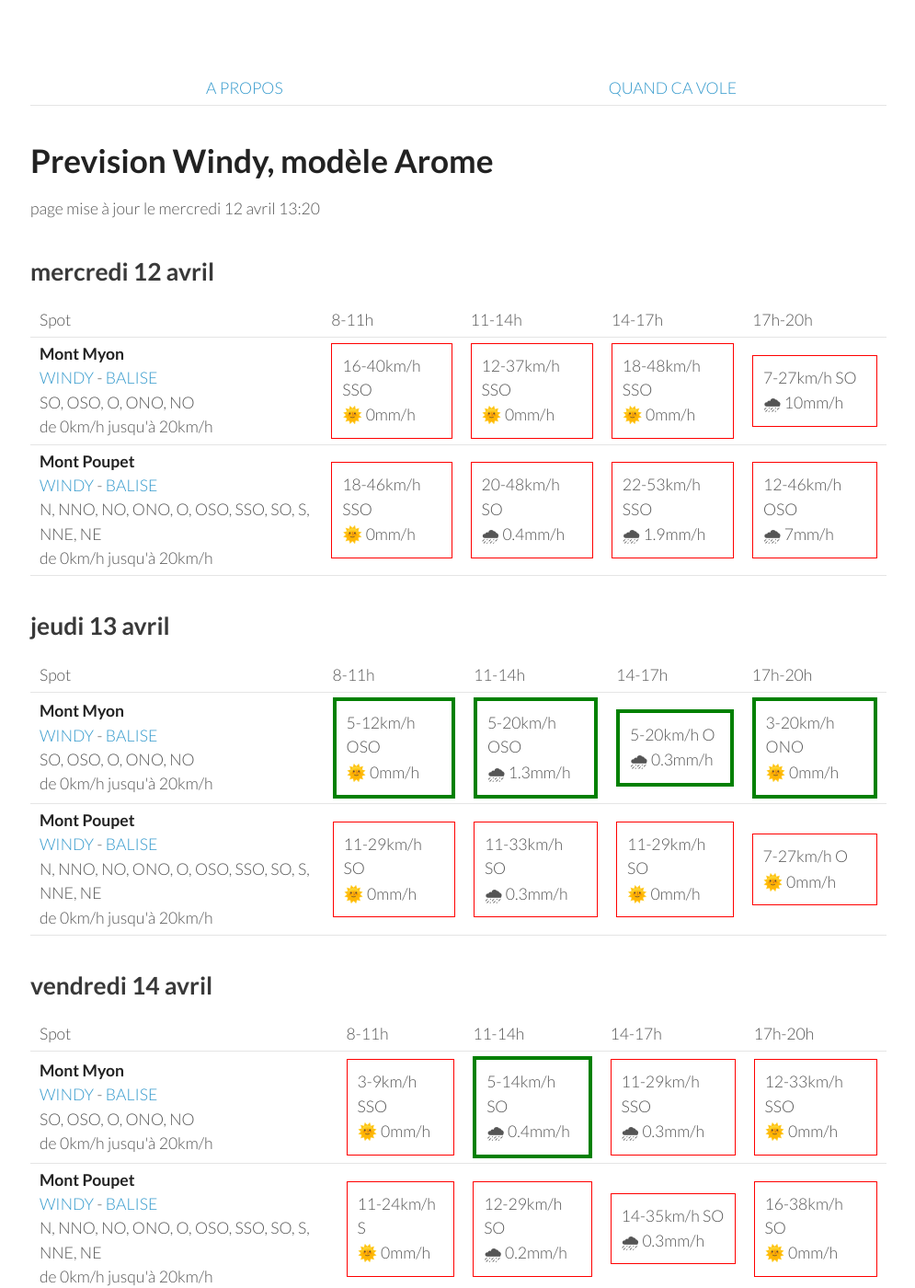
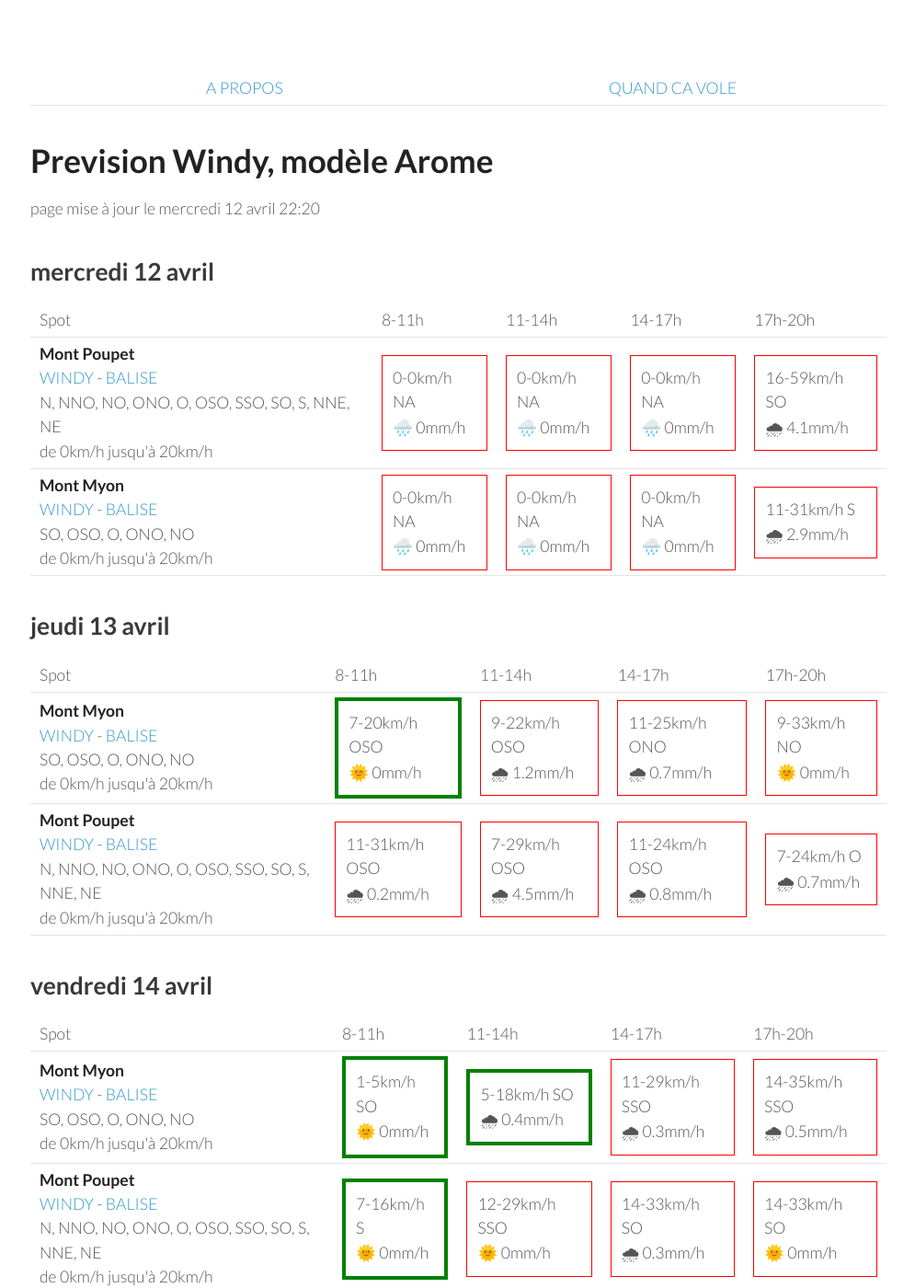
Before and after one commit to parapente-dans-le-nord/parapente-dans-le-nord.github.io, a Jekyll site: the page built from jura.markdown, in a window 1280 px wide and 1400 px high. Shown: the whole window at 92% size, without its empty margins (25-1020 px from the left). Built offline with Jekyll 4.4.1, drawn with Linux system fonts in a browser that asks for light colours; some of the changed text lies outside the part shown.

Commit message:
update index.markdown

```diff
--- a/jura.markdown
+++ b/jura.markdown
@@ -7,7 +7,7 @@ title:  "Tous les spots"
 {: .links}
 
 # Prevision Windy, modèle Arome
-page mise à jour le mercredi 12 avril 13:20
+page mise à jour le mercredi 12 avril 22:20
 
 ## mercredi 12 avril
 
@@ -22,23 +22,21 @@ page mise à jour le mercredi 12 avril 13:20
       <td>17h-20h</td>
     </tr>
 <tr>
-        <td><strong>Mont Myon</strong><br><a href="https://windy.com/46.331/5.397?45.898,5.394,8,m:eWoagj8">WINDY</a> - <span class=""><a href="http://www.balisemeteo.com/balise.php?idBalise=70">BALISE</a> </span><br> <span class="vent-favorable">SO, OSO, O, ONO, NO</span><br><span class="force-vent">de 0km/h jusqu'à 20km/h</span> </td>
+        <td><strong>Mont Poupet</strong><br><a href="https://windy.com/46.970/5.876?46.541,5.876,8">WINDY</a> - <span class=""><a href="http://www.balisemeteo.com/balise.php?idBalise=92">BALISE</a> </span><br> <span class="vent-favorable">N, NNO, NO, ONO, O, OSO, SSO, SO, S, NNE, NE</span><br><span class="force-vent">de 0km/h jusqu'à 20km/h</span> </td>
 
-            <td><div class="not-flyable"><p>16-40km/h SSO</p><p>🌞 0mm/h</p></div></td>
-            <td><div class="not-flyable"><p>12-37km/h SSO</p><p>🌞 0mm/h</p></div></td>
-            <td><div class="not-flyable"><p>18-48km/h SSO</p><p>🌞 0mm/h</p></div></td>
-            <td><div class="not-flyable"><p>7-27km/h SO</p><p>🌧 10mm/h</p></div></td>
-
+            <td><div class="not-flyable"><p>0-0km/h NA</p><p>🌧️ 0mm/h</p></div></td>
+            <td><div class="not-flyable"><p>0-0km/h NA</p><p>🌧️ 0mm/h</p></div></td>
+            <td><div class="not-flyable"><p>0-0km/h NA</p><p>🌧️ 0mm/h</p></div></td>
+            <td><div class="not-flyable"><p>16-59km/h SO</p><p>🌧 4.1mm/h</p></div></td>
 
     </tr>
 <tr>
-        <td><strong>Mont Poupet</strong><br><a href="https://windy.com/46.970/5.876?46.541,5.876,8">WINDY</a> - <span class=""><a href="http://www.balisemeteo.com/balise.php?idBalise=92">BALISE</a> </span><br> <span class="vent-favorable">N, NNO, NO, ONO, O, OSO, SSO, SO, S, NNE, NE</span><br><span class="force-vent">de 0km/h jusqu'à 20km/h</span> </td>
+        <td><strong>Mont Myon</strong><br><a href="https://windy.com/46.331/5.397?45.898,5.394,8,m:eWoagj8">WINDY</a> - <span class=""><a href="http://www.balisemeteo.com/balise.php?idBalise=70">BALISE</a> </span><br> <span class="vent-favorable">SO, OSO, O, ONO, NO</span><br><span class="force-vent">de 0km/h jusqu'à 20km/h</span> </td>
 
-            <td><div class="not-flyable"><p>18-46km/h SSO</p><p>🌞 0mm/h</p></div></td>
-            <td><div class="not-flyable"><p>20-48km/h SO</p><p>🌧 0.4mm/h</p></div></td>
-            <td><div class="not-flyable"><p>22-53km/h SSO</p><p>🌧 1.9mm/h</p></div></td>
-            <td><div class="not-flyable"><p>12-46km/h OSO</p><p>🌧 7mm/h</p></div></td>
-
+            <td><div class="not-flyable"><p>0-0km/h NA</p><p>🌧️ 0mm/h</p></div></td>
+            <td><div class="not-flyable"><p>0-0km/h NA</p><p>🌧️ 0mm/h</p></div></td>
+            <td><div class="not-flyable"><p>0-0km/h NA</p><p>🌧️ 0mm/h</p></div></td>
+            <td><div class="not-flyable"><p>11-31km/h S</p><p>🌧 2.9mm/h</p></div></td>
 
     </tr>
 
@@ -60,20 +58,20 @@ page mise à jour le mercredi 12 avril 13:20
 <tr>
         <td><strong>Mont Myon</strong><br><a href="https://windy.com/46.331/5.397?45.898,5.394,8,m:eWoagj8">WINDY</a> - <span class=""><a href="http://www.balisemeteo.com/balise.php?idBalise=70">BALISE</a> </span><br> <span class="vent-favorable">SO, OSO, O, ONO, NO</span><br><span class="force-vent">de 0km/h jusqu'à 20km/h</span> </td>
 
-            <td><div class="flyable"><p>5-12km/h OSO</p><p>🌞 0mm/h</p></div></td>
-            <td><div class="flyable"><p>5-20km/h OSO</p><p>🌧 1.3mm/h</p></div></td>
-            <td><div class="flyable"><p>5-20km/h O</p><p>🌧 0.3mm/h</p></div></td>
-            <td><div class="flyable"><p>3-20km/h ONO</p><p>🌞 0mm/h</p></div></td>
+            <td><div class="flyable"><p>7-20km/h OSO</p><p>🌞 0mm/h</p></div></td>
+            <td><div class="not-flyable"><p>9-22km/h OSO</p><p>🌧 1.2mm/h</p></div></td>
+            <td><div class="not-flyable"><p>11-25km/h ONO</p><p>🌧 0.7mm/h</p></div></td>
+            <td><div class="not-flyable"><p>9-33km/h NO</p><p>🌞 0mm/h</p></div></td>
 
 
     </tr>
 <tr>
         <td><strong>Mont Poupet</strong><br><a href="https://windy.com/46.970/5.876?46.541,5.876,8">WINDY</a> - <span class=""><a href="http://www.balisemeteo.com/balise.php?idBalise=92">BALISE</a> </span><br> <span class="vent-favorable">N, NNO, NO, ONO, O, OSO, SSO, SO, S, NNE, NE</span><br><span class="force-vent">de 0km/h jusqu'à 20km/h</span> </td>
 
-            <td><div class="not-flyable"><p>11-29km/h SO</p><p>🌞 0mm/h</p></div></td>
-            <td><div class="not-flyable"><p>11-33km/h SO</p><p>🌧 0.3mm/h</p></div></td>
-            <td><div class="not-flyable"><p>11-29km/h SO</p><p>🌞 0mm/h</p></div></td>
-            <td><div class="not-flyable"><p>7-27km/h O</p><p>🌞 0mm/h</p></div></td>
+            <td><div class="not-flyable"><p>11-31km/h OSO</p><p>🌧 0.2mm/h</p></div></td>
+            <td><div class="not-flyable"><p>7-29km/h OSO</p><p>🌧 4.5mm/h</p></div></td>
+            <td><div class="not-flyable"><p>11-24km/h OSO</p><p>🌧 0.8mm/h</p></div></td>
+            <td><div class="not-flyable"><p>7-24km/h O</p><p>🌧 0.7mm/h</p></div></td>
 
 
     </tr>
@@ -96,20 +94,20 @@ page mise à jour le mercredi 12 avril 13:20
 <tr>
         <td><strong>Mont Myon</strong><br><a href="https://windy.com/46.331/5.397?45.898,5.394,8,m:eWoagj8">WINDY</a> - <span class=""><a href="http://www.balisemeteo.com/balise.php?idBalise=70">BALISE</a> </span><br> <span class="vent-favorable">SO, OSO, O, ONO, NO</span><br><span class="force-vent">de 0km/h jusqu'à 20km/h</span> </td>
 
-            <td><div class="not-flyable"><p>3-9km/h SSO</p><p>🌞 0mm/h</p></div></td>
-            <td><div class="flyable"><p>5-14km/h SO</p><p>🌧 0.4mm/h</p></div></td>
+            <td><div class="flyable"><p>1-5km/h SO</p><p>🌞 0mm/h</p></div></td>
+            <td><div class="flyable"><p>5-18km/h SO</p><p>🌧 0.4mm/h</p></div></td>
             <td><div class="not-flyable"><p>11-29km/h SSO</p><p>🌧 0.3mm/h</p></div></td>
-            <td><div class="not-flyable"><p>12-33km/h SSO</p><p>🌞 0mm/h</p></div></td>
+            <td><div class="not-flyable"><p>14-35km/h SSO</p><p>🌧 0.5mm/h</p></div></td>
 
 
     </tr>
 <tr>
         <td><strong>Mont Poupet</strong><br><a href="https://windy.com/46.970/5.876?46.541,5.876,8">WINDY</a> - <span class=""><a href="http://www.balisemeteo.com/balise.php?idBalise=92">BALISE</a> </span><br> <span class="vent-favorable">N, NNO, NO, ONO, O, OSO, SSO, SO, S, NNE, NE</span><br><span class="force-vent">de 0km/h jusqu'à 20km/h</span> </td>
 
-            <td><div class="not-flyable"><p>11-24km/h S</p><p>🌞 0mm/h</p></div></td>
-            <td><div class="not-flyable"><p>12-29km/h SO</p><p>🌧 0.2mm/h</p></div></td>
-            <td><div class="not-flyable"><p>14-35km/h SO</p><p>🌧 0.3mm/h</p></div></td>
-            <td><div class="not-flyable"><p>16-38km/h SO</p><p>🌞 0mm/h</p></div></td>
+            <td><div class="flyable"><p>7-16km/h S</p><p>🌞 0mm/h</p></div></td>
+            <td><div class="not-flyable"><p>12-29km/h SSO</p><p>🌞 0mm/h</p></div></td>
+            <td><div class="not-flyable"><p>14-33km/h SO</p><p>🌧 0.3mm/h</p></div></td>
+            <td><div class="not-flyable"><p>14-33km/h SO</p><p>🌞 0mm/h</p></div></td>
 
 
     </tr>
@@ -132,20 +130,20 @@ page mise à jour le mercredi 12 avril 13:20
 <tr>
         <td><strong>Mont Myon</strong><br><a href="https://windy.com/46.331/5.397?45.898,5.394,8,m:eWoagj8">WINDY</a> - <span class=""><a href="http://www.balisemeteo.com/balise.php?idBalise=70">BALISE</a> </span><br> <span class="vent-favorable">SO, OSO, O, ONO, NO</span><br><span class="force-vent">de 0km/h jusqu'à 20km/h</span> </td>
 
-            <td><div class="not-flyable"><p>9-22km/h SO</p><p>🌧 1mm/h</p></div></td>
-            <td><div class="not-flyable"><p>11-37km/h O</p><p>🌧 0.8mm/h</p></div></td>
-            <td><div class="not-flyable"><p>16-42km/h O</p><p>🌧 1mm/h</p></div></td>
-            <td><div class="not-flyable"><p>14-48km/h ONO</p><p>🌧 1.4mm/h</p></div></td>
+            <td><div class="not-flyable"><p>12-27km/h SSO</p><p>🌧 2.3mm/h</p></div></td>
+            <td><div class="not-flyable"><p>20-42km/h O</p><p>🌧 4.8mm/h</p></div></td>
+            <td><div class="not-flyable"><p>11-42km/h ONO</p><p>🌧 4.7mm/h</p></div></td>
+            <td><div class="not-flyable"><p>16-38km/h NO</p><p>🌧 2.3mm/h</p></div></td>
 
 
     </tr>
 <tr>
         <td><strong>Mont Poupet</strong><br><a href="https://windy.com/46.970/5.876?46.541,5.876,8">WINDY</a> - <span class=""><a href="http://www.balisemeteo.com/balise.php?idBalise=92">BALISE</a> </span><br> <span class="vent-favorable">N, NNO, NO, ONO, O, OSO, SSO, SO, S, NNE, NE</span><br><span class="force-vent">de 0km/h jusqu'à 20km/h</span> </td>
 
-            <td><div class="not-flyable"><p>16-33km/h SO</p><p>🌧 0.9mm/h</p></div></td>
-            <td><div class="not-flyable"><p>20-44km/h SO</p><p>🌧 1.5mm/h</p></div></td>
-            <td><div class="not-flyable"><p>22-53km/h OSO</p><p>🌧 2.8mm/h</p></div></td>
-            <td><div class="not-flyable"><p>11-51km/h O</p><p>🌧 3.7mm/h</p></div></td>
+            <td><div class="not-flyable"><p>14-31km/h SSO</p><p>🌧 1.7mm/h</p></div></td>
+            <td><div class="not-flyable"><p>16-44km/h OSO</p><p>🌧 8mm/h</p></div></td>
+            <td><div class="not-flyable"><p>12-42km/h ONO</p><p>🌧 2.9mm/h</p></div></td>
+            <td><div class="not-flyable"><p>11-29km/h ONO</p><p>🌧 0.8mm/h</p></div></td>
 
 
     </tr>
@@ -168,20 +166,20 @@ page mise à jour le mercredi 12 avril 13:20
 <tr>
         <td><strong>Mont Poupet</strong><br><a href="https://windy.com/46.970/5.876?46.541,5.876,8">WINDY</a> - <span class=""><a href="http://www.balisemeteo.com/balise.php?idBalise=92">BALISE</a> </span><br> <span class="vent-favorable">N, NNO, NO, ONO, O, OSO, SSO, SO, S, NNE, NE</span><br><span class="force-vent">de 0km/h jusqu'à 20km/h</span> </td>
 
-            <td><div class="flyable"><p>7-16km/h OSO</p><p>🌧 0.7mm/h</p></div></td>
-            <td><div class="flyable"><p>5-18km/h OSO</p><p>🌧 0.3mm/h</p></div></td>
-            <td><div class="flyable"><p>7-20km/h ONO</p><p>🌧 0.6mm/h</p></div></td>
-            <td><div class="not-flyable"><p>9-22km/h NO</p><p>🌧 0.6mm/h</p></div></td>
+            <td><div class="not-flyable"><p>5-16km/h ONO</p><p>🌧 5mm/h</p></div></td>
+            <td><div class="flyable"><p>7-16km/h ONO</p><p>🌧 2.3mm/h</p></div></td>
+            <td><div class="not-flyable"><p>11-25km/h NNO</p><p>🌧 0.8mm/h</p></div></td>
+            <td><div class="not-flyable"><p>11-27km/h NNO</p><p>🌧 0.8mm/h</p></div></td>
 
 
     </tr>
 <tr>
         <td><strong>Mont Myon</strong><br><a href="https://windy.com/46.331/5.397?45.898,5.394,8,m:eWoagj8">WINDY</a> - <span class=""><a href="http://www.balisemeteo.com/balise.php?idBalise=70">BALISE</a> </span><br> <span class="vent-favorable">SO, OSO, O, ONO, NO</span><br><span class="force-vent">de 0km/h jusqu'à 20km/h</span> </td>
 
-            <td><div class="flyable"><p>1-7km/h NO</p><p>🌞 0mm/h</p></div></td>
-            <td><div class="flyable"><p>5-16km/h NO</p><p>🌧 0.2mm/h</p></div></td>
-            <td><div class="not-flyable"><p>11-25km/h NO</p><p>🌧 0.5mm/h</p></div></td>
-            <td><div class="not-flyable"><p>9-25km/h NO</p><p>🌧 0.3mm/h</p></div></td>
+            <td><div class="not-flyable"><p>9-24km/h NNO</p><p>🌧 0.8mm/h</p></div></td>
+            <td><div class="not-flyable"><p>12-29km/h N</p><p>🌧 0.9mm/h</p></div></td>
+            <td><div class="not-flyable"><p>11-29km/h NNO</p><p>🌧 0.6mm/h</p></div></td>
+            <td><div class="not-flyable"><p>12-29km/h N</p><p>🌧 0.3mm/h</p></div></td>
 
 
     </tr>
@@ -189,3 +187,39 @@ page mise à jour le mercredi 12 avril 13:20
 </tbody>
 </table>
 {:/}
+## lundi 17 avril
+
+{::nomarkdown}
+<table>
+  <tbody>
+    <tr>
+      <td>Spot</td>
+      <td>8-11h</td>
+      <td>11-14h</td>
+      <td>14-17h</td>
+      <td>17h-20h</td>
+    </tr>
+<tr>
+        <td><strong>Mont Myon</strong><br><a href="https://windy.com/46.331/5.397?45.898,5.394,8,m:eWoagj8">WINDY</a> - <span class=""><a href="http://www.balisemeteo.com/balise.php?idBalise=70">BALISE</a> </span><br> <span class="vent-favorable">SO, OSO, O, ONO, NO</span><br><span class="force-vent">de 0km/h jusqu'à 20km/h</span> </td>
+
+            <td><div class="not-flyable"><p>9-20km/h NNE</p><p>🌞 0mm/h</p></div></td>
+            <td><div class="not-flyable"><p>12-31km/h NNE</p><p>🌞 0mm/h</p></div></td>
+            <td><div class="not-flyable"><p>14-35km/h N</p><p>🌞 0mm/h</p></div></td>
+            <td><div class="not-flyable"><p>16-42km/h NNE</p><p>🌞 0mm/h</p></div></td>
+
+
+    </tr>
+<tr>
+        <td><strong>Mont Poupet</strong><br><a href="https://windy.com/46.970/5.876?46.541,5.876,8">WINDY</a> - <span class=""><a href="http://www.balisemeteo.com/balise.php?idBalise=92">BALISE</a> </span><br> <span class="vent-favorable">N, NNO, NO, ONO, O, OSO, SSO, SO, S, NNE, NE</span><br><span class="force-vent">de 0km/h jusqu'à 20km/h</span> </td>
+
+            <td><div class="not-flyable"><p>12-25km/h NE</p><p>🌞 0mm/h</p></div></td>
+            <td><div class="not-flyable"><p>20-44km/h ENE</p><p>🌞 0mm/h</p></div></td>
+            <td><div class="not-flyable"><p>24-51km/h NE</p><p>🌞 0mm/h</p></div></td>
+            <td><div class="not-flyable"><p>22-51km/h NE</p><p>🌞 0mm/h</p></div></td>
+
+
+    </tr>
+
+</tbody>
+</table>
+{:/}
```
